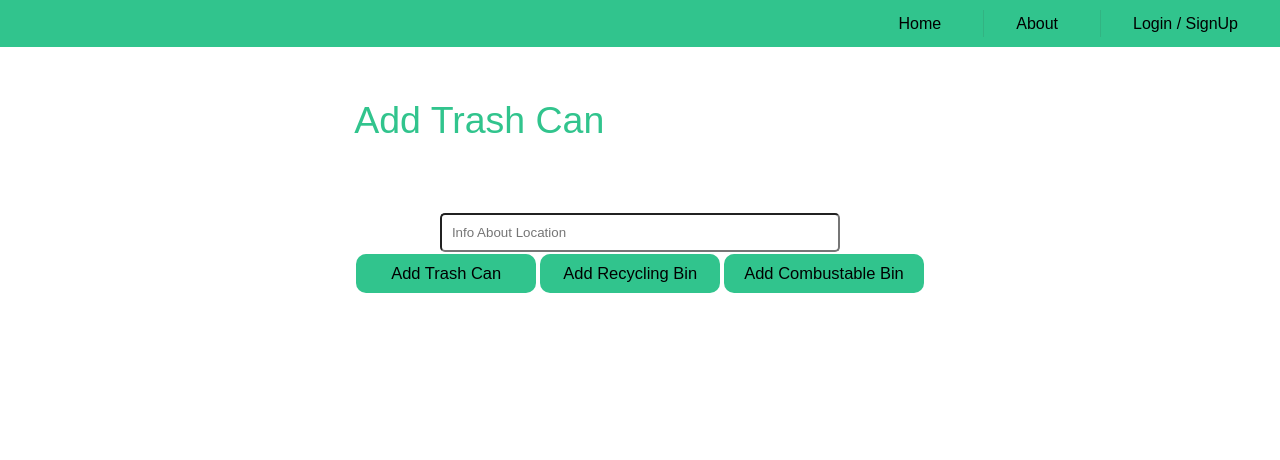
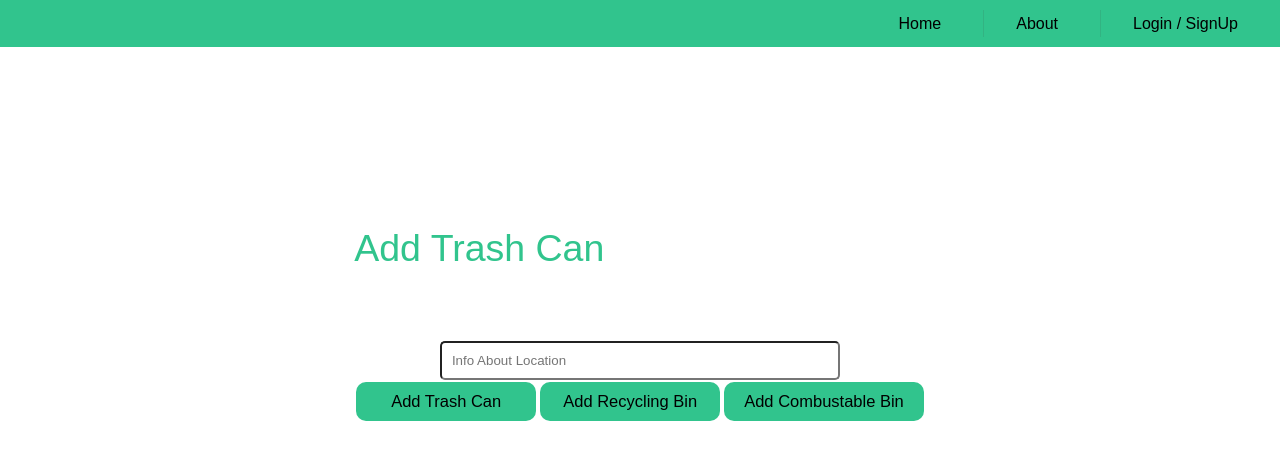
Before and after one commit to Andrew-Bremond/Rubbish-Radar, a Vue app: page /UserInput in a window 1280 px wide. Shown: the top 460 px of the page. Built offline with nearby package versions, Linux system fonts and the light colour scheme.

Commit message:
Updating components

```diff
--- a/src/assets/main.css
+++ b/src/assets/main.css
@@ -1,4 +1,9 @@
 @import './base.css';
+
+.userInput {
+  margin-bottom: 20%;
+  margin-top: 10%;
+}
 
 #app {
   width: 100%;
--- a/src/views/About.vue
+++ b/src/views/About.vue
@@ -1,5 +1,4 @@
 <script setup>
-  import { RouterLink, RouterView } from 'vue-router'
 </script>
 
 <template>
--- a/src/views/Home.vue
+++ b/src/views/Home.vue
@@ -2,7 +2,7 @@
   <img src="../images/rubbish-radar-high-resolution-color-logo.png" alt="Rubbish_Radar_Logo_pic"
     style = "width: 100%; top: 35px; object-fit: none; height: 400px; position: absolute;">
 
-    <div id="map"> </div>
+    <Map></Map>
       <body>
         <div class="userInput">
           <h1 style="text-align: center;">Add Trash Can</h1>
@@ -20,22 +20,11 @@
 </template>
 
 <script>
-import { ref } from 'vue';
-import { db } from "../firebaseResources"
-import {
-    collection,
-    doc,
-    addDoc,
-    setDoc,
-    getDoc,
-    getDocs,
-    query,
-    where,
-    deleteDoc,
-} from 'firebase/firestore'
+
+import Map from "../components/Map.vue"
 
   export default {
-    name: 'MapTest',
+    components: { Map },
     data(){
       return {
           additionalInfo: '',
@@ -44,8 +33,7 @@ import {
       };
     },
     mounted() {
-      if (!window.google)
-      {
+      if (!window.google) {
         const script = document.createElement('script');
         script.src = 'https://maps.googleapis.com/maps/api/js?key=AIzaSyBkkgbhppn40r-DjzpnkAg0q7waZKQzsr8&callback=initMap&map_ids=4af310b3e8d84ead';
         document.body.appendChild(script);
@@ -63,7 +51,7 @@ import {
         let mapOptions = {
           center: { lat: 41, lng: -87 },
           zoom: 16,
-          mapId: "4af310b3e8d84ead"
+          mapId: "4af310b3e8d84ead",
         }
         let map = new google.maps.Map(document.getElementById('map'), mapOptions);
 
@@ -196,9 +184,14 @@ import {
 </script>
 
 <style scoped>
-  div #map {
+  #map {
     height: 80vh;
     width: 80vw;
     color: black;
+    margin-top: 30%;
+  }
+  .userInput{
+    margin-bottom: 20%;
+    margin-top: 10%;
   }
 </style>
```
